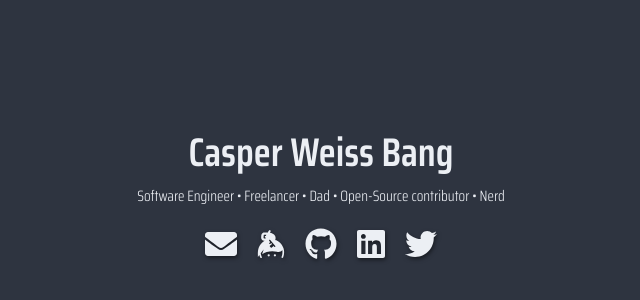
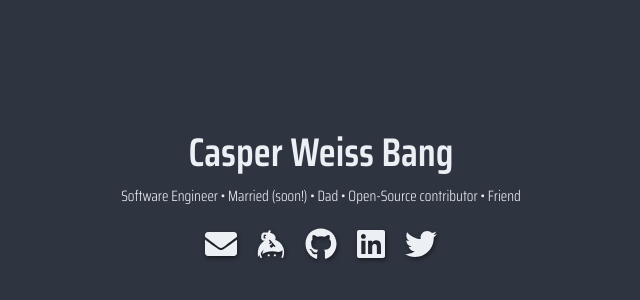
Before and after one commit to C0DK/C0DK.github.io, a React (Create React App) app: page / in a window 1280 px wide. Shown: the part 202-502 px from the top of the page, without its empty margins (319-959 px from the left). Built offline with nearby package versions, Linux system fonts and the light colour scheme.

Commit message:
Updated stuff

```diff
--- a/src/components/Greeting.tsx
+++ b/src/components/Greeting.tsx
@@ -6,7 +6,7 @@ import {
 } from "../theme";
 import { FAIcon, } from "./style";
 
-import { faHeart, faBirthdayCake, faSnowman, faBeer, faGhost } from "@fortawesome/free-solid-svg-icons";
+import { faHeart, faBirthdayCake, faSnowman, faBeer, faGhost, faPray} from "@fortawesome/free-solid-svg-icons";
 
 
 export default () => {
@@ -22,7 +22,9 @@ export default () => {
 }
 const getGreetingFromWeekday = (weekday: number) => {
     const greetings: { [Key: string]: ReactElement } = {
+        1: <Greeting>Have a pleasant Monday! <Icon icon={faPray} /></Greeting>, // Friday
         5: <Greeting>Have a nice Friday! <Icon icon={faBeer} /></Greeting>, // Friday
+        7: <Greeting>Remember to relax this Sunday! <Icon icon={faPray} /></Greeting>, // Friday
     }
 
     return greetings[weekday]
@@ -33,10 +35,14 @@ const getGreetingFromDate = (date: Moment) => {
     console.log(index)
     const greetings: { [Key: string]: ReactElement } = {
         "1-1": <NewYearGreeting />,
-        "9-2": <Greeting>Happy My Birthday! <Icon icon={faBirthdayCake} /></Greeting>,
+        "9-2": <Greeting>Happy My Birthday! </Greeting>,
         "14-2": <Greeting>Happy Valentines! <Icon icon={faHeart} /></Greeting>,
         "25-2": <Greeting>Happy Chinese New Year!</Greeting>,
         "31-11": <Greeting>Happy Halloween!<Icon icon={faGhost} /></Greeting>,
+        "29-11": <Greeting>Happy birthday, my love! <Icon icon={faBirthdayCake} /></Greeting>,
+        "20-09": <Greeting>Happy birthday, my cutie! <Icon icon={faBirthdayCake} /></Greeting>,
+        "09-06": <Greeting>Happy birthday, dad! <Icon icon={faBirthdayCake} /></Greeting>,
+        "21-12": <Greeting>Happy birthday, mom! <Icon icon={faBirthdayCake} /></Greeting>,
         "1-12": <ChristmasGreeting />,
         "24-12": <ChristmasGreeting />,
         "25-12": <ChristmasGreeting />,
--- a/src/components/TagLine.tsx
+++ b/src/components/TagLine.tsx
@@ -4,9 +4,9 @@ import { Tag, TagRow } from "./style";
 export default () => (
   <TagRow>
     <Tag>Software Engineer</Tag>
-    <Tag>Freelancer</Tag>
+    <Tag>Married (soon!)</Tag>
     <Tag>Dad</Tag>
     <Tag>Open-Source contributor</Tag>
-    <Tag>Nerd</Tag>
+    <Tag>Friend</Tag>
   </TagRow>
 );
```
